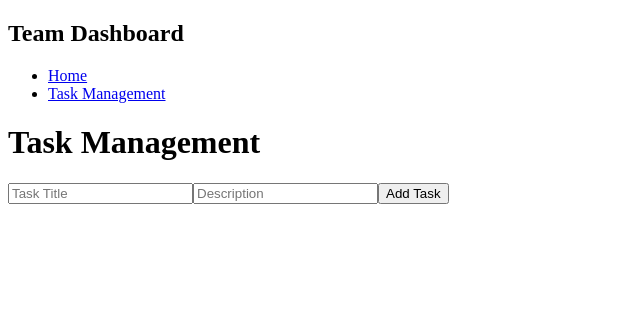
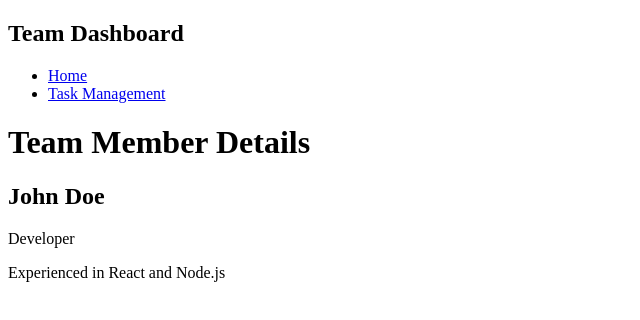
Before and after one commit to govindsah07/team-dashboard, a Next.js app: page /tasks in a window 1280 px wide. Shown: the top 320 px of the page, without its empty margins (0-640 px from the left). Built offline with nearby package versions, Linux system fonts and the light colour scheme.

Commit message:
Update page.tsx

```diff
--- a/src/app/tasks/page.tsx
+++ b/src/app/tasks/page.tsx
@@ -1,60 +1,34 @@
-'use client';
+import { NextPage } from "next";
 
-import { useState } from 'react';
+interface PageProps {
+  params: { id: string };
+}
 
-type Task = {
-  id: number;
-  title: string;
-  description: string;
-  status: 'To Do' | 'In Progress' | 'Completed';
-};
+const TeamMemberPage: NextPage<PageProps> = async ({ params }) => {
+  const { id } = params;
 
-export default function Tasks() {
-  const [tasks, setTasks] = useState<Task[]>([]);
-  const [newTask, setNewTask] = useState({ title: '', description: '', status: 'To Do' });
+  // Dummy data for demonstration
+  const teamMember = {
+    id: id,
+    name: "John Doe",
+    role: "Developer",
+    bio: "Experienced in React and Node.js",
+  };
 
-  const addTask = () => {
-    setTasks([
-      ...tasks,
-      { id: Date.now(), ...newTask, status: newTask.status as Task['status'] },
-    ]);
-    setNewTask({ title: '', description: '', status: 'To Do' });
-  };
+  if (!teamMember) {
+    return <div className="p-6">Team member not found.</div>;
+  }
 
   return (
     <div className="p-6">
-      <h1 className="text-2xl font-bold mb-4">Task Management</h1>
-      <div className="mb-4">
-        <input
-          type="text"
-          placeholder="Task Title"
-          value={newTask.title}
-          onChange={(e) => setNewTask({ ...newTask, title: e.target.value })}
-          className="p-2 border rounded mr-2"
-        />
-        <input
-          type="text"
-          placeholder="Description"
-          value={newTask.description}
-          onChange={(e) => setNewTask({ ...newTask, description: e.target.value })}
-          className="p-2 border rounded mr-2"
-        />
-        <button
-          onClick={addTask}
-          className="p-2 bg-blue-500 text-white rounded"
-        >
-          Add Task
-        </button>
-      </div>
-      <div>
-        {tasks.map((task) => (
-          <div key={task.id} className="p-4 border rounded shadow mb-2">
-            <h2 className="text-lg font-semibold">{task.title}</h2>
-            <p>{task.description}</p>
-            <p className="text-sm text-gray-600">Status: {task.status}</p>
-          </div>
-        ))}
+      <h1 className="text-2xl font-bold mb-4">Team Member Details</h1>
+      <div className="p-4 border rounded shadow hover:bg-gray-100">
+        <h2 className="text-lg font-semibold">{teamMember.name}</h2>
+        <p>{teamMember.role}</p>
+        <p className="text-sm text-gray-600">{teamMember.bio}</p>
       </div>
     </div>
   );
-}
+};
+
+export default TeamMemberPage;
```
